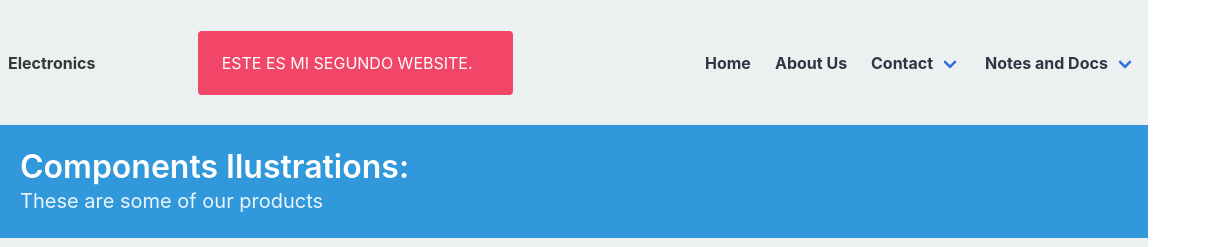
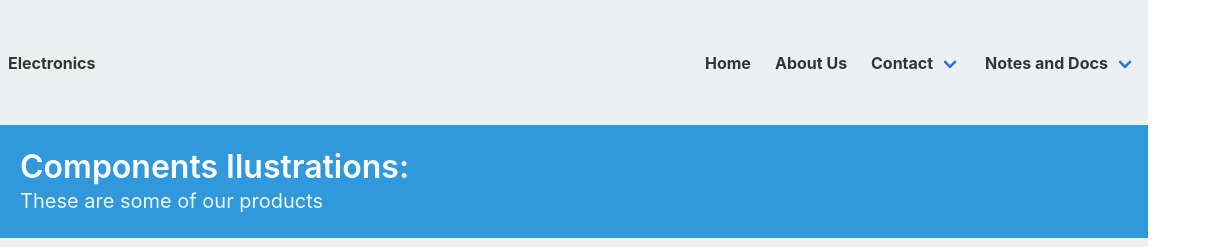
Before and after one commit to stefanosdn/sdn-ready, a plain HTML site: page index.html in a window 1280 px wide. Shown: the top 247 px of the page, 68-1280 px from the left. Drawn offline with Linux system fonts and the light colour scheme.

Commit message:
Update index.html

```diff
--- a/index.html
+++ b/index.html
@@ -19,8 +19,6 @@
                 <a href="index.html"><img src="./images/logo.png" alt="" style="height: 125px;"
                         class="hvr-float-shadow"></a>
                 <h1 class="navbar-item navbar-start" style="color:#2f3542"><strong>Electronics</strong></h1>
-            </div>
-            <div class="notification is-danger" style="text-align: center; margin: auto;">ESTE ES MI SEGUNDO WEBSITE.
             </div>
             <div class="navbar-end">
                 <a href="index.html" class="navbar-item hvr-wobble-horizontal"
```
